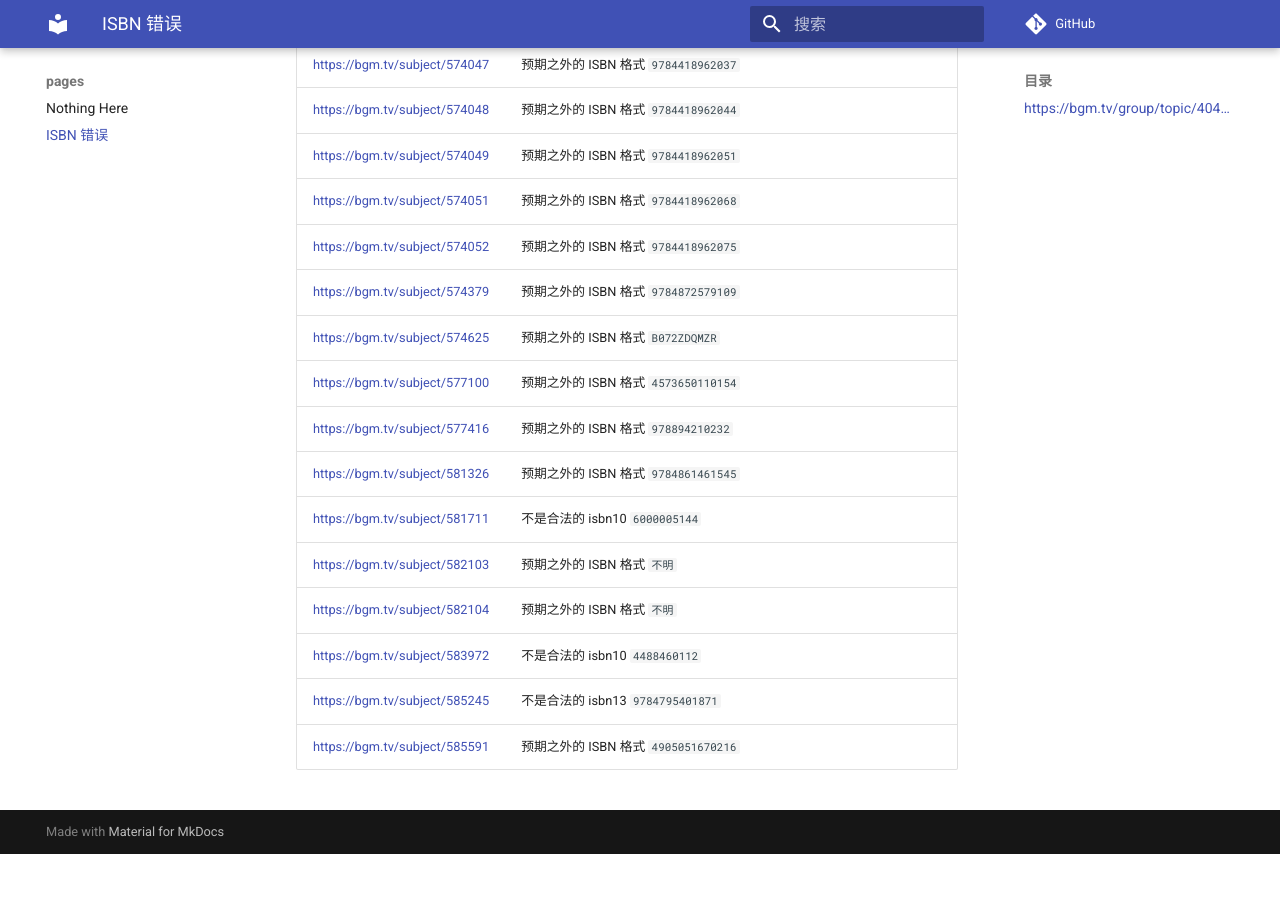
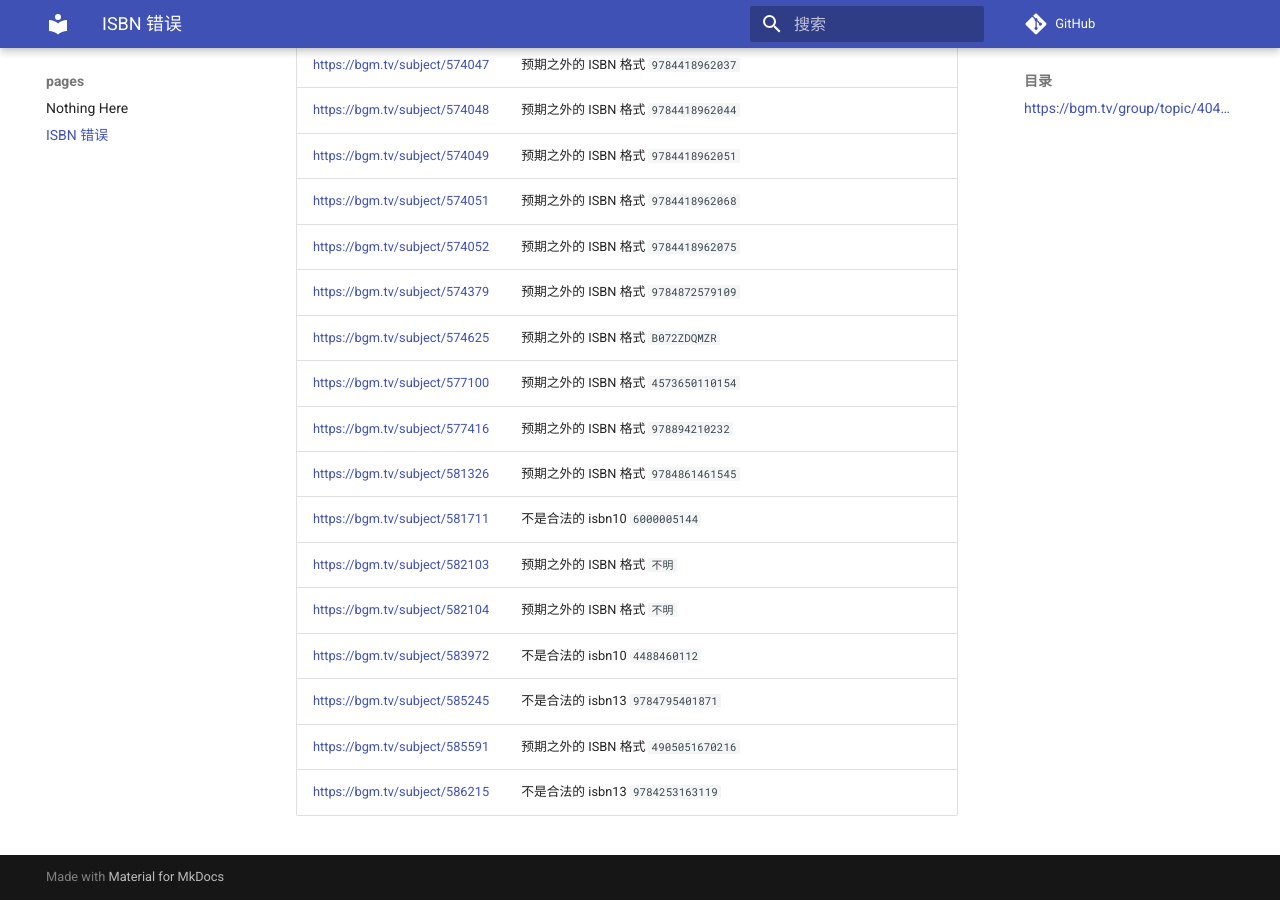
Before and after one commit to trim21/bangumi-pages, an MkDocs documentation site: the page built from docs/isbn.md, in a window 1280 px wide and 900 px high, scrolled down 8824 px. Built offline with MkDocs 1.6.1 and Material for MkDocs 9.7.7, drawn with Linux system fonts in a browser that asks for light colours; comment, search, counter and statistics services are not loaded; before the commit the page ends 9678 px from its top, so only the background shows below that; part of the change alters nothing that is shown.

Commit message:
update isbn.md

```diff
--- a/docs/isbn.md
+++ b/docs/isbn.md
@@ -1,7 +1,7 @@
 # ISBN 错误
 ## <https://bgm.tv/group/topic/404801>
 
-total 204
+total 205
 
 | url | error |
 | --- |  ---  |
@@ -209,3 +209,4 @@ total 204
 | <https://bgm.tv/subject/583972> | 不是合法的 isbn10 <code>4488460112</code> |
 | <https://bgm.tv/subject/585245> | 不是合法的 isbn13 <code>9784795401871</code> |
 | <https://bgm.tv/subject/585591> | 预期之外的 ISBN 格式 `4905051670216` |
+| <https://bgm.tv/subject/586215> | 不是合法的 isbn13 <code>9784253163119</code> |
```
